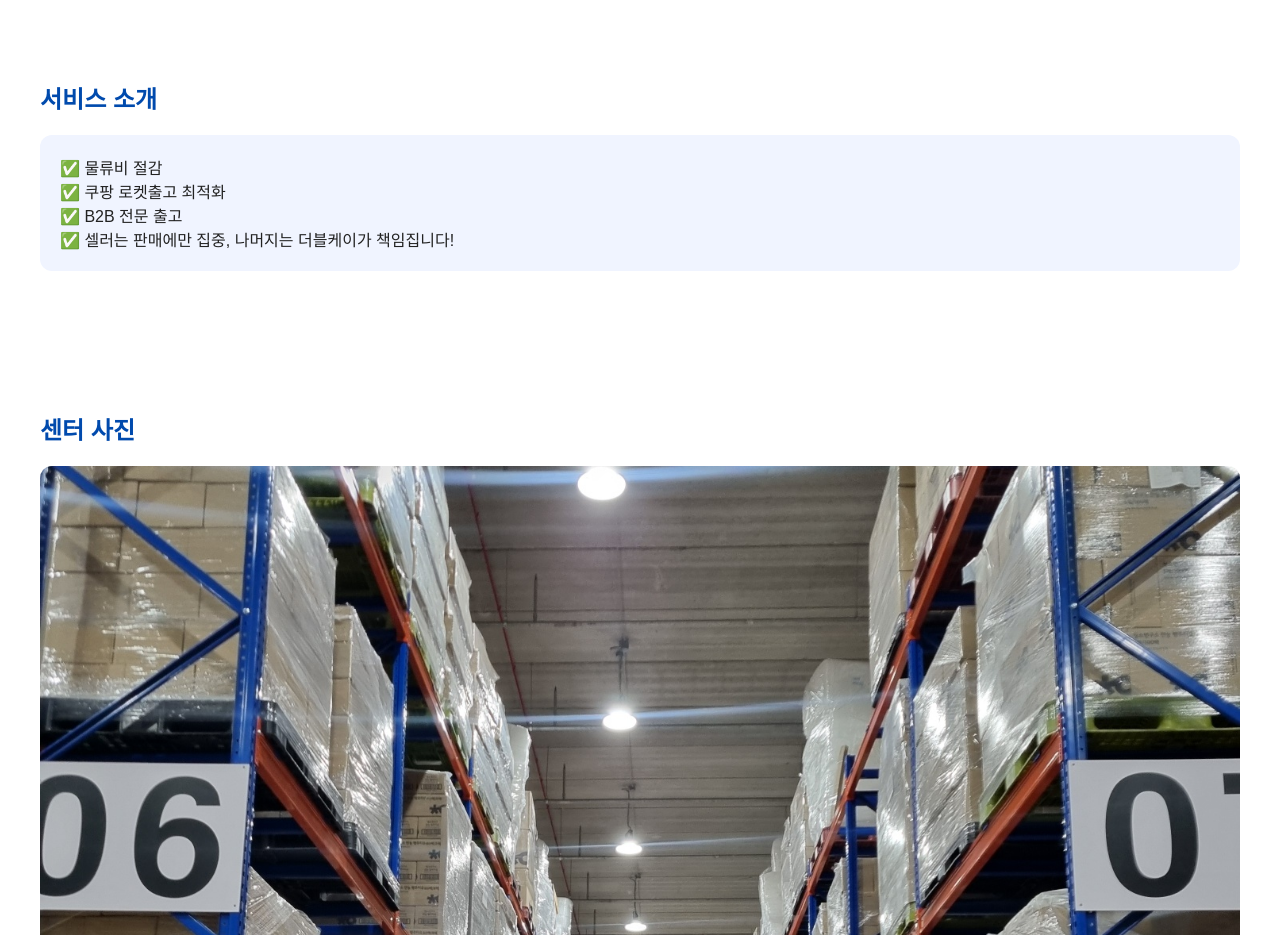
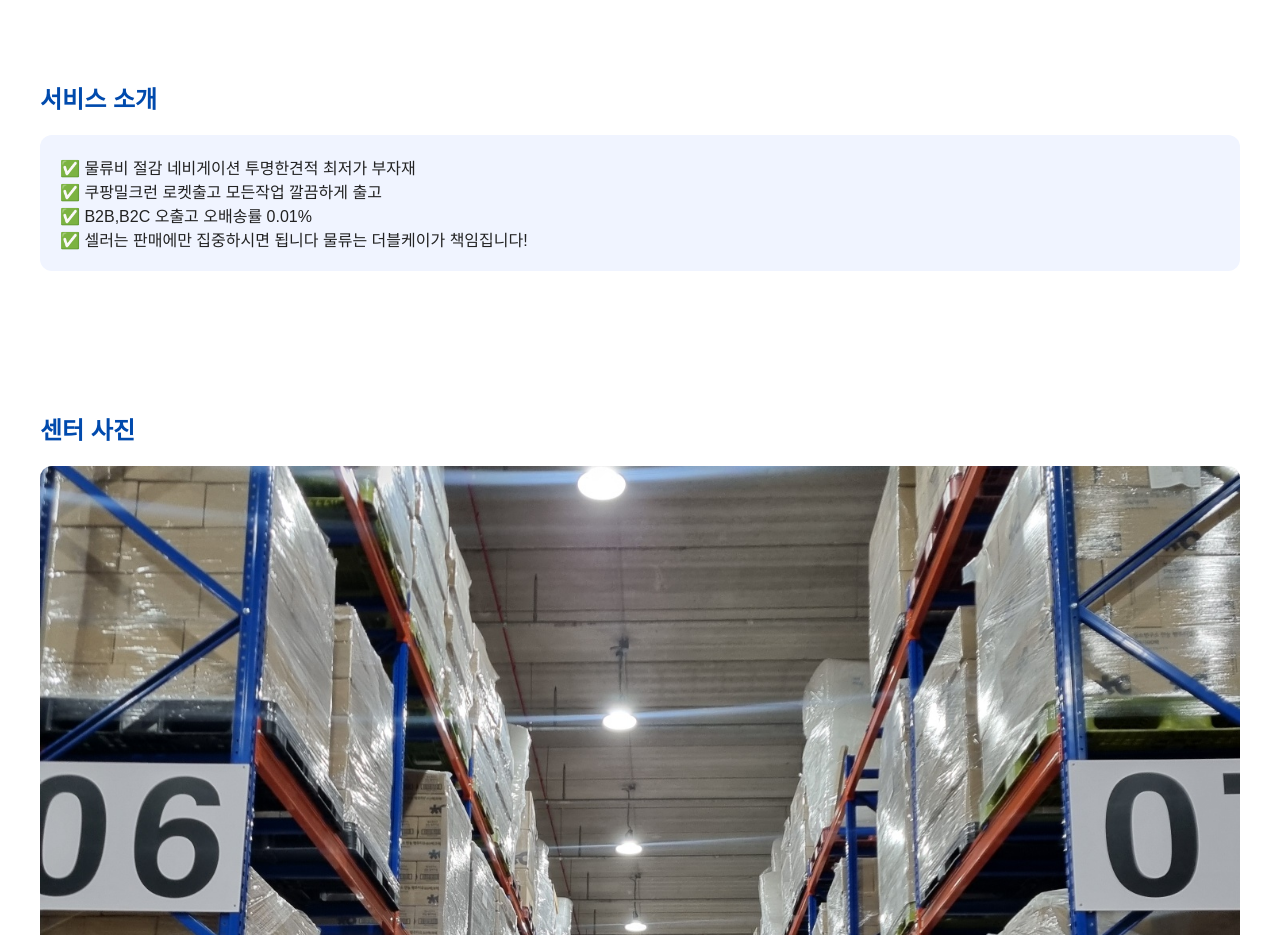
Before and after one commit to trtr1126/doubleklogis.github.io, a plain HTML site: page index.html in a window 1280 px wide. Shown: the part 800-1735 px from the top of the page. Drawn offline with Linux system fonts and the light colour scheme.

Commit message:
index.html
서비스 수정

```diff
--- a/index.html
+++ b/index.html
@@ -42,10 +42,10 @@
 <section id="services">
   <h2>서비스 소개</h2>
   <div class="service-box">
-    ✅ 물류비 절감<br>
-    ✅ 쿠팡 로켓출고 최적화<br>
-    ✅ B2B 전문 출고<br>
-    ✅ 셀러는 판매에만 집중, 나머지는 더블케이가 책임집니다!
+    ✅ 물류비 절감 네비게이션 투명한견적 최저가 부자재 <br>
+    ✅ 쿠팡밀크런 로켓출고 모든작업 깔끔하게 출고 <br>
+    ✅ B2B,B2C 오출고 오배송률 0.01%<br>
+    ✅ 셀러는 판매에만 집중하시면 됩니다 물류는 더블케이가 책임집니다!
   </div>
 </section>
 <section id="center">
```
